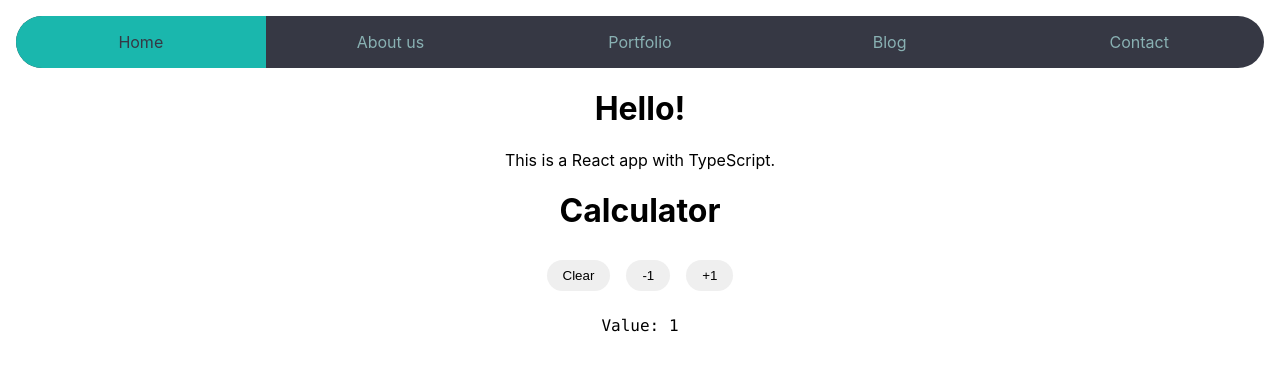
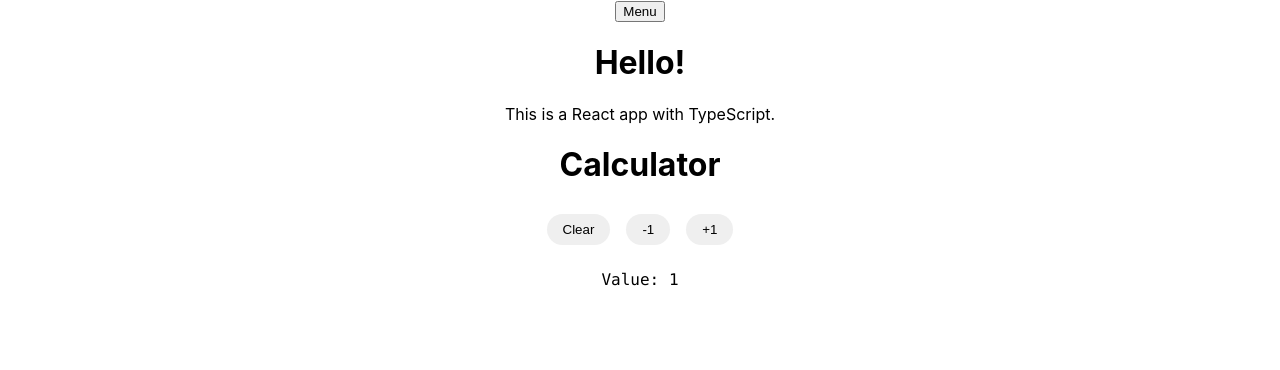
Before and after one commit to MatildaMared/react-frontend-testing, a React (Create React App) app: page / in a window 1280 px wide. Shown: the top 370 px of the page. Built offline with nearby package versions, Linux system fonts and the light colour scheme.

Commit message:
add more tests for Dropdown Menu component

```diff
--- a/src/App.tsx
+++ b/src/App.tsx
@@ -1,15 +1,17 @@
 import "./App.css";
 import Calculator from "./components/Calculator";
-import Navbar from "./components/Navbar";
+import DropdownMenu from "./components/DropdownMenu";
+// import Navbar from "./components/Navbar";
 
 function App() {
 	return (
-    <div className="App">
-      <Navbar items={["Home", "About", "Blog", "Contact"]} />
+		<div className="App">
+			<DropdownMenu />
+			{/* <Navbar items={["Home", "About", "Blog", "Contact"]} /> */}
 			<h1>Hello!</h1>
 			<p>This is a React app with TypeScript.</p>
-      {/* <Counter /> */}
-      <Calculator />
+			{/* <Counter /> */}
+			<Calculator />
 		</div>
 	);
 }
--- a/src/components/DropdownMenu.tsx
+++ b/src/components/DropdownMenu.tsx
@@ -1,14 +1,18 @@
-import React from "react";
+import React, { useState } from "react";
 
 function DropdownMenu() {
+	const [isVisible, setIsVisible] = useState(false);
+
 	return (
 		<nav>
-			<button>Menu</button>
-			<ul>
-				<li>Item 1</li>
-				<li>Item 2</li>
-				<li>Item 3</li>
-			</ul>
+			<button onClick={() => setIsVisible(!isVisible)}>Menu</button>
+			{isVisible && (
+				<ul>
+					<li>Item 1</li>
+					<li>Item 2</li>
+					<li>Item 3</li>
+				</ul>
+			)}
 		</nav>
 	);
 }
--- a/src/components/Navbar.tsx
+++ b/src/components/Navbar.tsx
@@ -1,6 +1,6 @@
 import React, { useState } from "react";
 
-function Navbar({items}) {
+function Navbar() {
 	const [activeElement, setActiveElement] = useState("home");
 	return (
 		<ul className="navbar">
```
Also changed, not shown: 2 other files (tests, documents, lock files or other folders).
